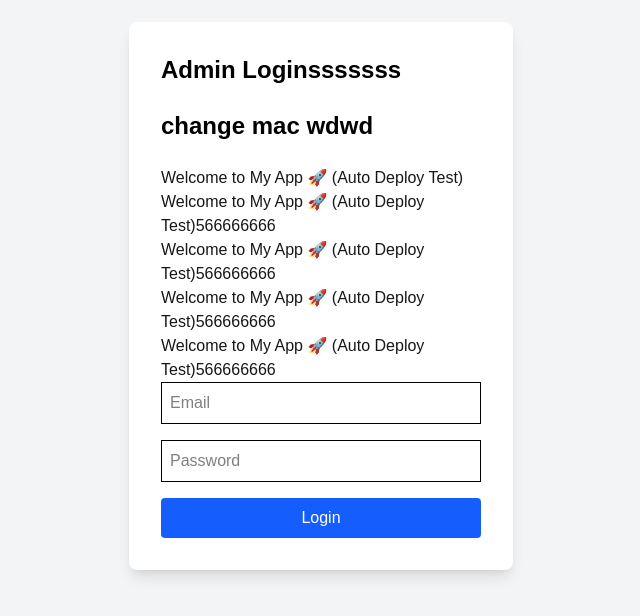
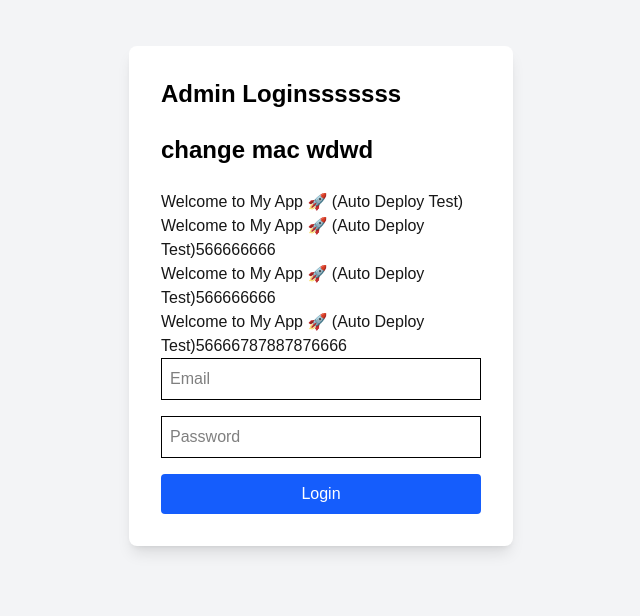
Before and after one commit to technosolz0/frontend_admin, a Next.js app: page / in a window 1280 px wide. Shown: the part 104-720 px from the top of the page, without its empty margins (319-959 px from the left). Built offline with nearby package versions, Linux system fonts and the light colour scheme; no server answers.

Commit message:
Test auto-deploy webhook788888

```diff
--- a/src/app/page.tsx
+++ b/src/app/page.tsx
@@ -44,8 +44,7 @@ export default function LoginPage() {
         <h1>Welcome to My App 🚀 (Auto Deploy Test)</h1>
         <h1>Welcome to My App 🚀 (Auto Deploy Test)566666666</h1>
         <h1>Welcome to My App 🚀 (Auto Deploy Test)566666666</h1>
-        <h1>Welcome to My App 🚀 (Auto Deploy Test)566666666</h1>
-        <h1>Welcome to My App 🚀 (Auto Deploy Test)566666666</h1>
+        <h1>Welcome to My App 🚀 (Auto Deploy Test)56666787887876666</h1>
 
 
         <input
```
